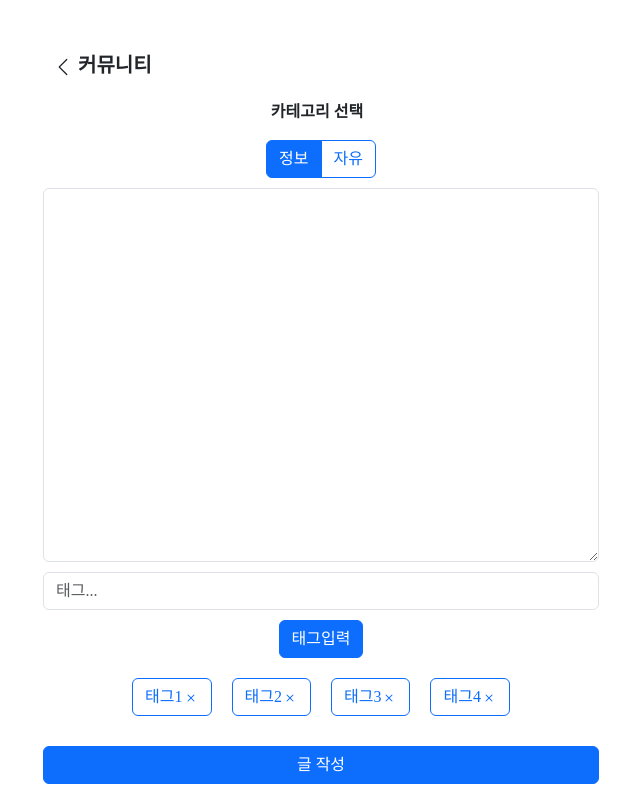
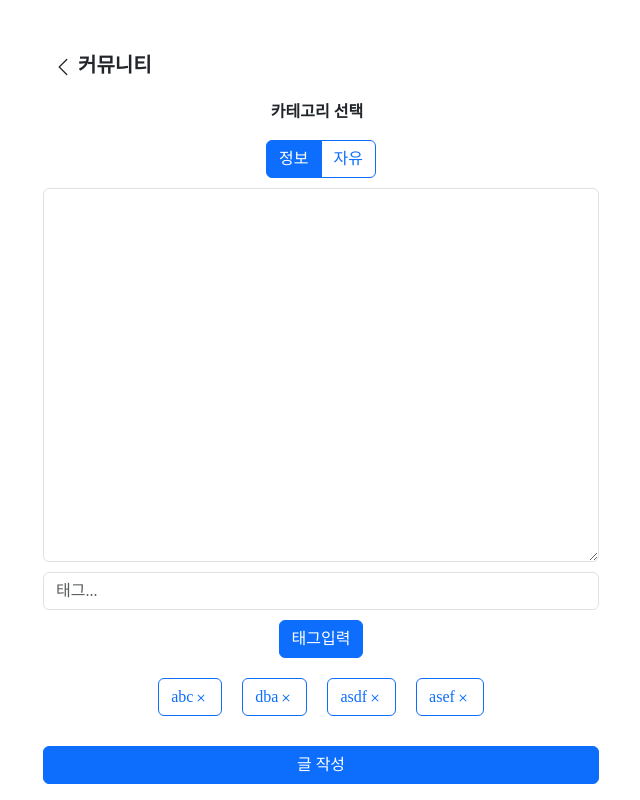
Before and after one commit to zosam-mosam/clink_ver2, a React (Create React App) app in the folder clink-react-app/: page /community/writing in a window 1280 px wide. Shown: the whole page, without its empty margins (319-959 px from the left). Built offline with nearby package versions, Linux system fonts and the light colour scheme; a web font is replaced by a local one.

Commit message:
Add tag function

```diff
--- a/clink-react-app/package.json
+++ b/clink-react-app/package.json
@@ -6,6 +6,7 @@
     "@testing-library/jest-dom": "^5.16.5",
     "@testing-library/react": "^13.4.0",
     "@testing-library/user-event": "^13.5.0",
+    "axios": "^1.4.0",
     "bootstrap": "^5.3.0",
     "bootstrap-icons": "^1.10.5",
     "node-sass": "^9.0.0",
--- a/clink-react-app/src/components/PostTagInput.js
+++ b/clink-react-app/src/components/PostTagInput.js
@@ -1,19 +1,97 @@
-import React from 'react'
+import React, { useEffect, useRef, useState } from 'react'
 import Form from 'react-bootstrap/Form'
 import Button from 'react-bootstrap/Button'
 import {X} from 'react-bootstrap-icons'
+import axios from 'axios'
+
 export default function PostTagInput() {
+  const [tags, setTags] = useState([
+    {
+      id: 1,
+      tagname: 'abc'
+    },
+    {
+      id: 2,
+      tagname: 'dba'
+    },
+    {
+      id: 3,
+      tagname: 'asdf'
+    },
+    {
+      id: 4,
+      tagname: 'asef'
+    }
+  ]);
+  // const [loading, setLoading] = useState(false);
+  // const [error, setError] = useState(null);
+  const [inputs, setInputs] = useState({
+    tagname: ''
+  });
+  const {tagname} = inputs;
+
+  const onChange = (event) => {
+    const {name, value} = event.target
+    setInputs({
+      ...inputs,
+      [name]: value
+    })
+  }
+  const nextId =useRef(5);
+  const onCreate = () => {
+    const tag = {
+      id : nextId.current,
+      tagname
+    };
+    setTags([...tags, tag]);
+
+    setInputs({
+      tagname: ''
+    });
+    nextId.current += 1;
+  }
+  const onRemove = (event, id) => {
+    // user.id 가 파라미터로 일치하지 않는 원소만 추출해서 새로운 배열을 만듬
+    // = user.id 가 id 인 것을 제거함
+    event.stopPropagation();
+    setTags(tags.filter(tag => tag.id !== id));
+    console.log(tags);
+  };
+
+  // useEffect(() => {
+  //   const fetchTags = async () => {
+  //     try {
+  //       // 요청이 시작 할 때에는 error 와 users 를 초기화하고
+  //       setError(null);
+  //       setTags(null);
+  //       // loading 상태를 true 로 바꿉니다.
+  //       setLoading(true);
+  //       const response = await axios.get(
+  //         'https://jsonplaceholder.typicode.com/users'
+  //       );
+  //       setTags(response.data); // 데이터는 response.data 안에 들어있습니다.
+  //     } catch (e) {
+  //       setError(e);
+  //     }
+  //     setLoading(false);
+  //   };
+
+  //   fetchTags();
+  // }, []);
+  // if (loading) return <div>로딩중..</div>;
+  // if (error) return <div>에러가 발생했습니다</div>;
+  // if (!tags) return null;
+
   return (
     <>
         <Form>
-            <Form.Control type="text" placeholder='태그...'>
+            <Form.Control type="text" placeholder='태그...' name="tagname" value={tagname} onChange={onChange}>
             </Form.Control>
-            <Button>태그입력</Button>
+            <Button onClick={onCreate}>태그입력</Button>
             <div className='SetTag'>
-                <Button variant="outline-primary">태그1<X/></Button>
-                <Button variant="outline-primary">태그2<X/></Button>
-                <Button variant="outline-primary">태그3<X/></Button>
-                <Button variant="outline-primary">태그4<X/></Button>
+              {tags.map(tag => (
+                <Button tag={tag} key={tag.id} variant="outline-primary">{tag.tagname}<X onClick={(event) => onRemove(event, tag.id)}/></Button>
+              ))}
             </div>
         </Form>
     </>
```
Also changed, not shown: 1 other file (tests, documents, lock files or other folders).
